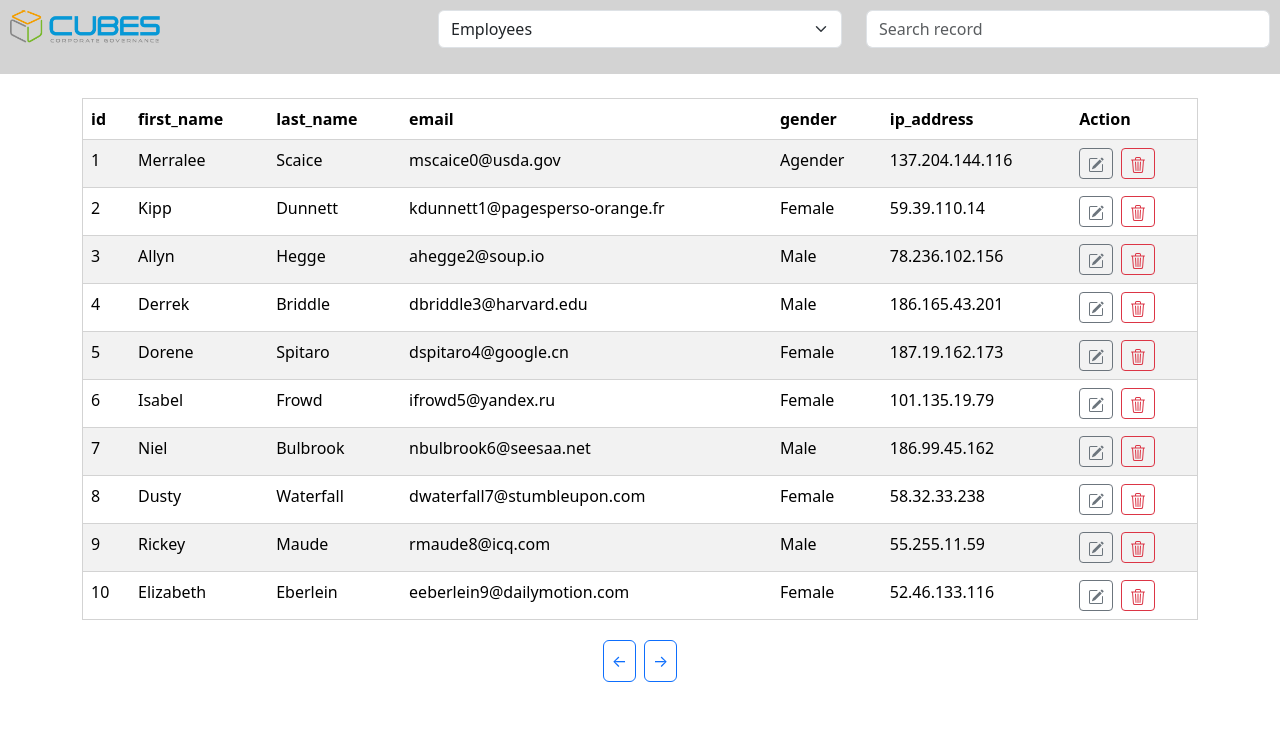
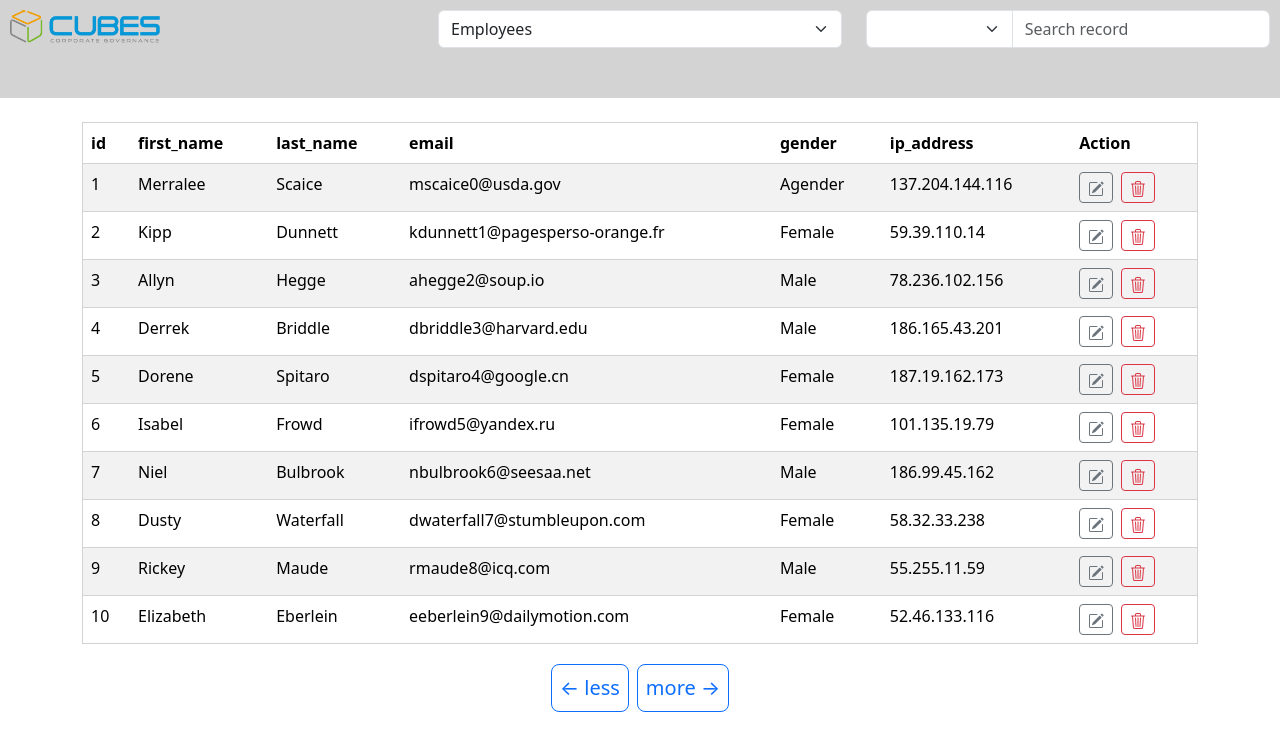
Before and after one commit to m7mdaljml/Task3, a Vue app: page / in a window 1280 px wide. Shown: the top 750 px of the page. Built offline with nearby package versions, Linux system fonts and the light colour scheme.

Commit message:
Make the search using specific key

```diff
--- a/src/App.vue
+++ b/src/App.vue
@@ -1,14 +1,13 @@
 <template>
-  <v-navbar @onSelect="ChangeData" @onInput="SelectUser" />
+  <v-navbar :schema="schema" @onSelect="ChangeData" @onInput="SelectUser" />
   <v-table :data="SearchResult" :schema="schema" @DeleteUser="deleteResult" @EditUser="editResult" />
-
   <div v-if="Flag" class="modal-overlay">
     <div class="modal-content">
       <h3>Edit Record</h3>
-      <form @submit.prevent="saveEdit">
-        <div v-for="(value, key) in editedItem" :key="key">
+      <form @submit.prevent="SaveFun">
+        <div v-for="(item,key) in NewItem" :key="key">
           <label>{{ key }}:</label>
-          <input v-model="editedItem[key]" :disabled="key === 'id'"/>
+          <input v-model="NewItem[key]" :disabled="key === 'id'"/>
         </div>
         <button type="submit" class="btn btn-primary mt-3 p-2 m-1">
           <svg xmlns="http://www.w3.org/2000/svg" width="16" height="16" fill="currentColor" class="bi bi-floppy"
@@ -45,8 +44,9 @@ const EmpSchema = ref(['id', 'first_name', 'last_name', 'email', 'gender', 'ip_a
 const data = ref([])
 const schema = ref([])
 const SearchValue = ref('')
+const SearchKey = ref('')
 const Flag = ref(false)
-const editedItem = ref({})
+const NewItem = ref({})
 
 const GetData = async () => {
   try {
@@ -72,17 +72,24 @@ const ChangeData = (obj) => {
   }
 }
 
-const SelectUser = (text) => {
-  SearchValue.value = text.toLowerCase();
+const SelectUser = (text,key) => {
+  SearchValue.value = text.toLowerCase()
+  if(!key)
+  SearchKey.value = 'id'
+  else
+  SearchKey.value = key
 }
 
 const SearchResult = computed(() => {
   if (!SearchValue.value) {
     return data.value
   }
-  return data.value.filter((item) =>
-    Object.keys(item).some((key) => String(item[key]).toLowerCase().includes(SearchValue.value))
-  )
+  else{
+    return data.value.filter(item =>
+      String(item[SearchKey.value]).toLowerCase().includes(SearchValue.value)
+    )
+  }
+
 })
 
 const deleteResult = (id) => {
@@ -90,19 +97,15 @@ const deleteResult = (id) => {
 }
 
 const editResult = (id) => {
-  const itemToEdit = data.value.find(item => item.id === id)
-  if (itemToEdit) {
-    editedItem.value = { ...itemToEdit }
+  const CurrItem = data.value.find(item => item.id === id)
+    NewItem.value = { ...CurrItem }
     Flag.value = true
-  }
 }
 
-const saveEdit = () => {
-  const index = data.value.findIndex(item => item.id === editedItem.value.id)
-  if (index !== -1) {
-    data.value[index] = { ...editedItem.value }
-  }
-  Flag.value = false
+const SaveFun = () => {
+  const index = data.value.findIndex(item => item.id === NewItem.value.id)
+    data.value[index] = { ...NewItem.value }
+    Flag.value = false
 }
 
 
--- a/src/components/navbar.vue
+++ b/src/components/navbar.vue
@@ -13,7 +13,12 @@
                 </select>
             </div>
             <div class="col-md-4">
-                <input v-model="text" type="text" class="form-control" placeholder="Search record" @input="$emit('onInput',text)">
+                <div class="input-group mb-4">
+                    <select class="form-select" v-model="key">
+                        <option v-for="(key, index) in schema" :key="index" :selected="key == 'id'">{{ key }}</option>
+                    </select>
+                    <input v-model="text" type="text" class="form-control" placeholder="Search record" @input="$emit('onInput',text,key)">
+                </div>
             </div>
             <!--<div class="col-md-3">
                 <div>
@@ -27,15 +32,25 @@
 </template>
 <script setup>
 import logo from '@/assets/logo.png'
-import {ref} from 'vue'
+import { ref } from 'vue'
 const text = ref('')
+const key = ref('')
 const emit = defineEmits([
     'onSelect',
     'onInput'
 ])
+defineProps({
+    schema: {
+        type: Array,
+        required: true
+    }
+})
 </script>
 <style scoped>
 .col-md-3 {
     align-content: center;
 }
+.form-control{
+    width:40%;
+}
 </style>
--- a/src/components/table.vue
+++ b/src/components/table.vue
@@ -36,15 +36,15 @@
 
         <footer>
             <ul class="pagination justify-content-center">
-                <button type="button" class="btn btn-outline-primary p-2 m-1" @click="decrement()"> &larr;</button>
-                <button type="button" class="btn btn-outline-primary p-2 m-1" @click="increment()"> &rarr;</button>
+                <button type="button" class="btn btn-outline-primary p-2 m-1 btn-lg" @click="decrement()"> &larr; less</button>
+                <button type="button" class="btn btn-outline-primary p-2 m-1 btn-lg" @click="increment()"> more &rarr;</button>
             </ul>
         </footer>
     </div>
 </template>
 
 <script setup lang="ts">
-import { defineProps, ref } from 'vue';
+import { defineProps, ref } from 'vue'
 
 defineProps({
     data: {
@@ -55,27 +55,27 @@ defineProps({
         type: Array,
         required: true
     }
-});
+})
 defineEmits([
     'DeleteUser',
     'EditUser'
-]);
+])
 
-let first = ref(0);
-let end = ref(10);
+let first = ref(0)
+let end = ref(10)
 
 const increment = () => {
     if (end.value <= 990) {
-        first.value += 10;
-        end.value += 10;
+        first.value += 10
+        end.value += 10
     }
-};
+}
 const decrement = () => {
     if (first.value >= 10) {
-        first.value -= 10;
-        end.value -= 10;
+        first.value -= 10
+        end.value -= 10
     }
-};
+}
 </script>
 
 <style scoped>
```
